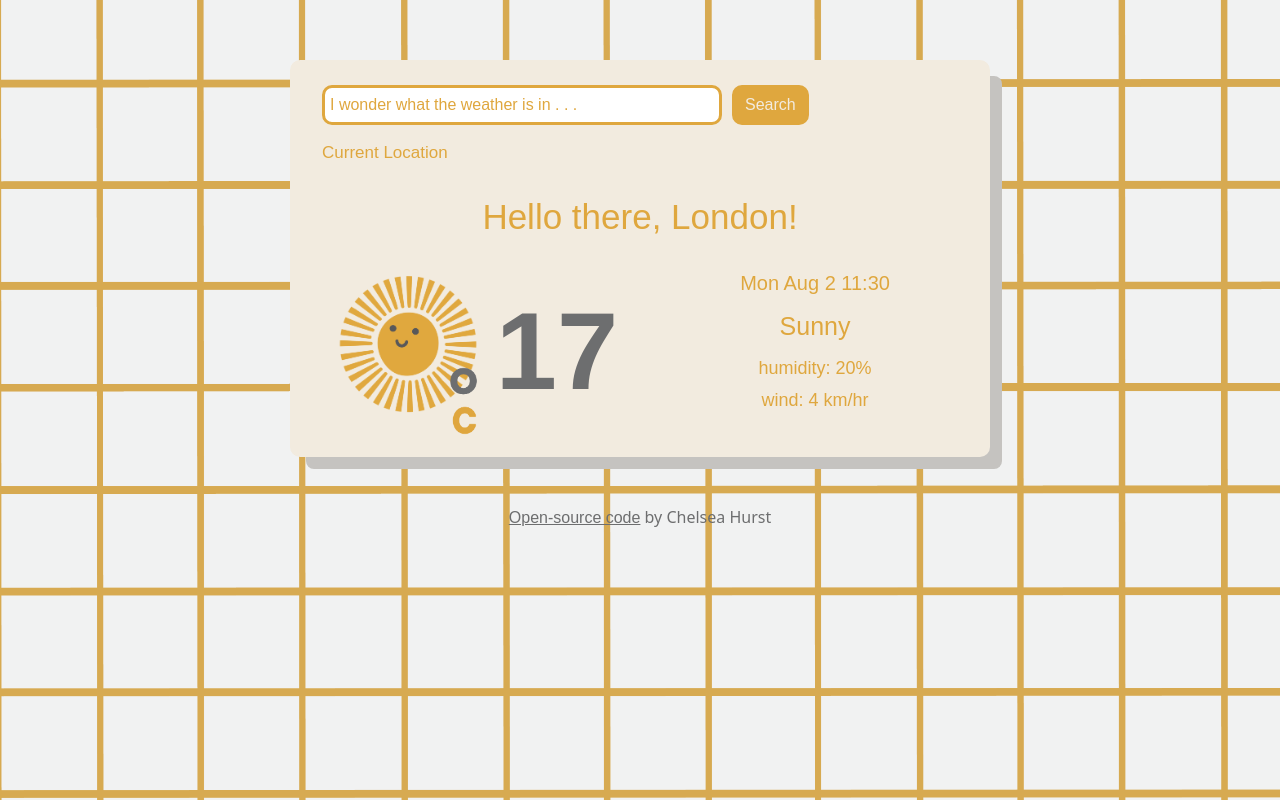
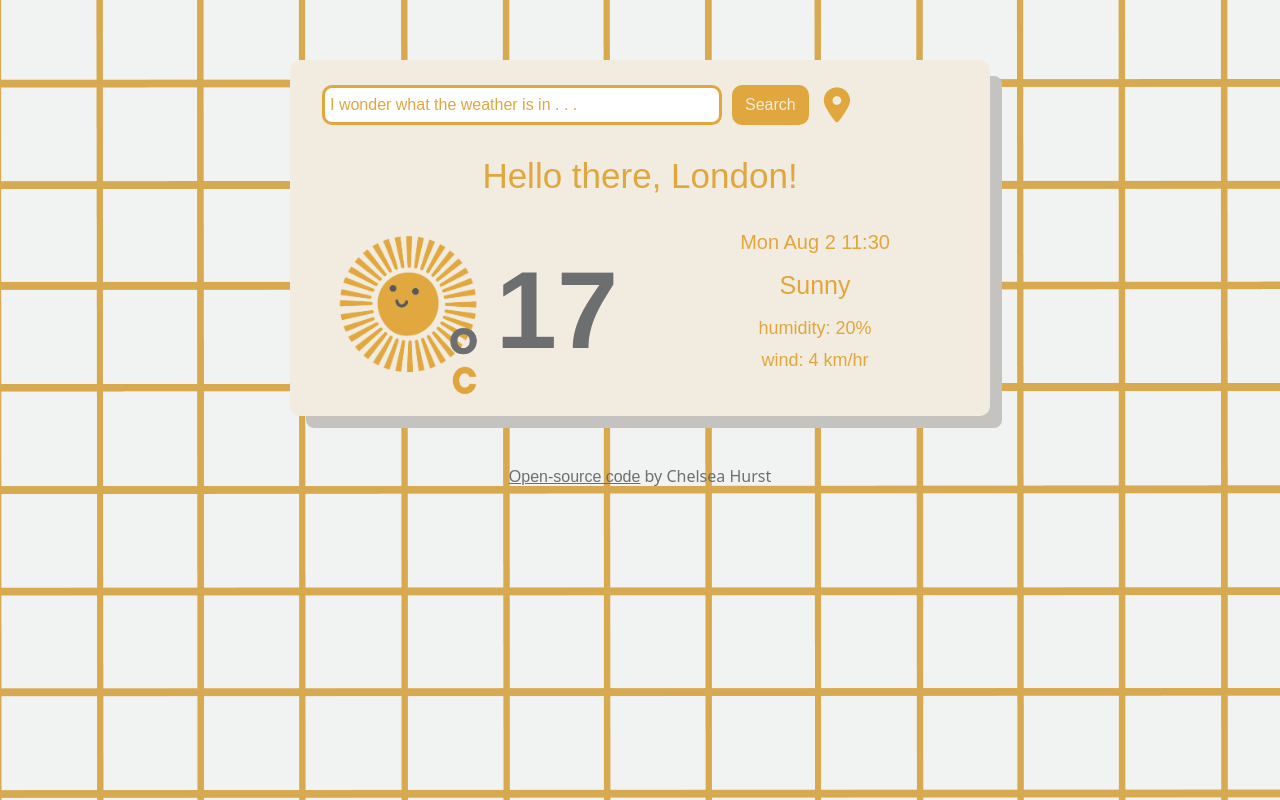
Before and after one commit to churst73/weather-react, a React (Create React App) app: page / in a window 1280 px wide. Built offline with nearby package versions, Linux system fonts and the light colour scheme.

Commit message:
Added font awesome and updated current location

```diff
--- a/public/index.html
+++ b/public/index.html
@@ -10,6 +10,10 @@
       content="Web site created using create-react-app"
     />
     <link rel="manifest" href="%PUBLIC_URL%/manifest.json" />
+    <script
+      src="https://kit.fontawesome.com/62075427c6.js"
+      crossorigin="anonymous"
+    ></script>
     <title>React App</title>
   </head>
   <body>
--- a/src/Search.css
+++ b/src/Search.css
@@ -40,3 +40,10 @@ input {
   text-decoration: underline;
   cursor: pointer;
 }
+
+.Search .fa-map-marker-alt {
+  color: #dfa73e;
+  font-size: 35px;
+  vertical-align: middle;
+  padding-left: 15px;
+}
--- a/src/Search.js
+++ b/src/Search.js
@@ -12,8 +12,10 @@ export default function Search() {
         <button type="submit" className="button-search">
           Search
         </button>
+        <a href="#">
+          <i class="fas fa-map-marker-alt"></i>
+        </a>
       </form>
-      <div className="location">Current Location</div>
     </div>
   );
 }
```
